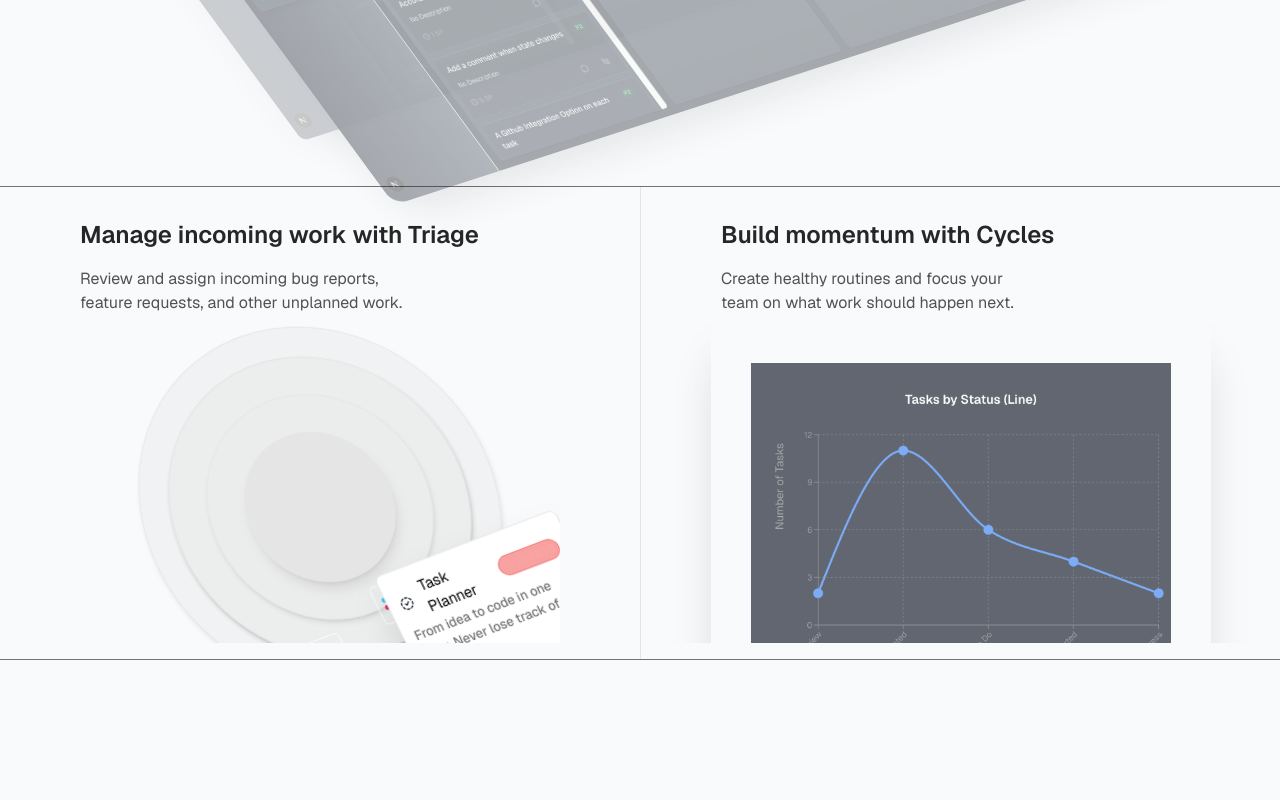
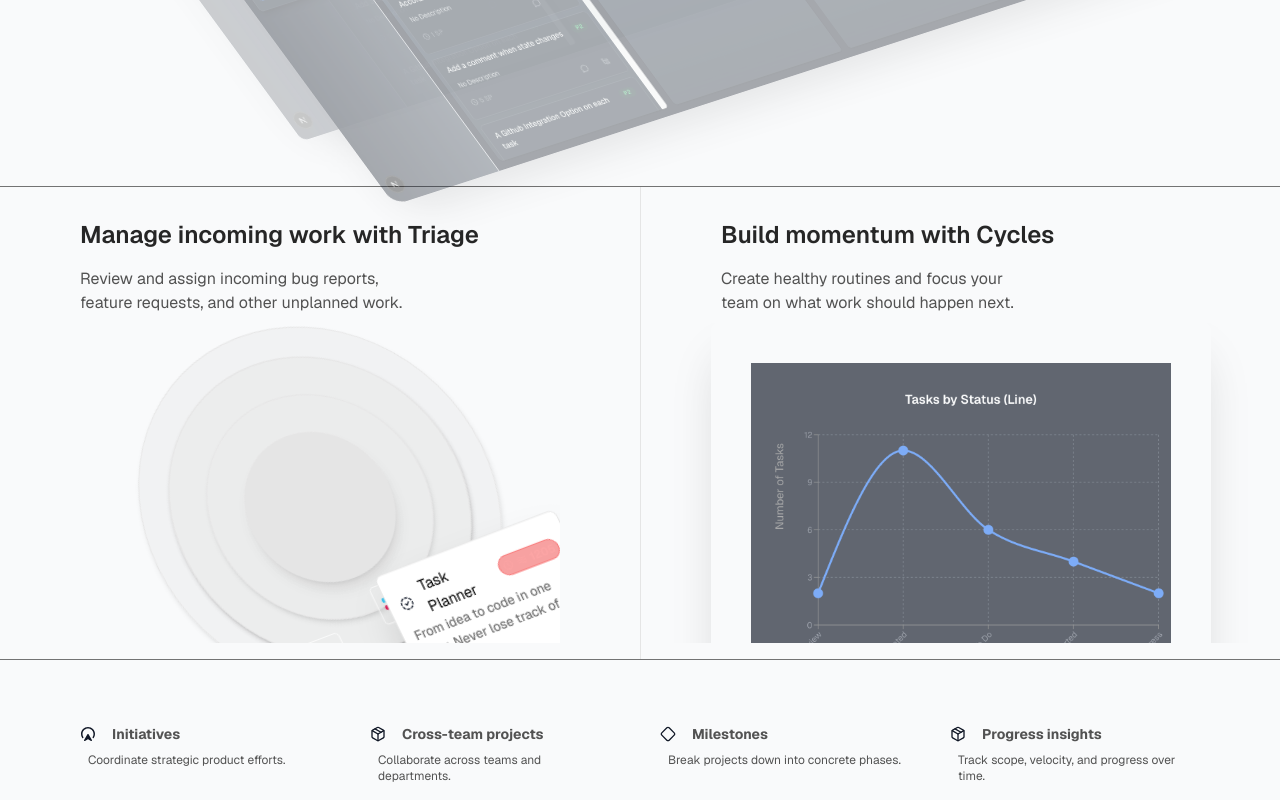
Before and after one commit to Shree0310/Achievr, a Next.js app: page /hero in a window 1280 px wide. Shown: the part 3201-4001 px from the top of the page. Before the commit the page ends 3861 px from the top, so only its background shows below. Built offline with nearby package versions, Linux system fonts and the light colour scheme; no server answers.

Commit message:
Added another section

```diff
--- a/src/app/Components/Hero/Features-secondary/FeaturesSecondary.tsx
+++ b/src/app/Components/Hero/Features-secondary/FeaturesSecondary.tsx
@@ -4,6 +4,8 @@ import { CardSkeleton } from "../ProductDirection/ProductDirection";
 import SkeletonOne from "./Skeletons/first";
 import lineGraph from "../../../../utils/Images/line-graph.png"
 import { cn } from "@/lib/utils";
+import { LocationPinIcon } from "@/app/icons";
+import { BarChartIcon, DiamondIcon, PackageIcon } from "lucide-react";
 
 const FeaturesSecondary = () => {
     return <Container className="mt-36 md:pt-4 ">
@@ -31,6 +33,22 @@ const FeaturesSecondary = () => {
                         </CardSkeleton>
                     </div>
                 </div>
+        <div className="grid grid-cols-1 md:grid-cols-4 gap-10 mx-16 p-4 mt-5 md:mt-10">
+            <Card icon={<LocationPinIcon className="size-4 flex items-center rounded-sm"/>} title="Initiatives" description="Coordinate strategic product efforts."/>
+            <Card icon={<PackageIcon className="size-4 flex items-center rounded-sm"/>} title="Cross-team projects" description="Collaborate across teams and departments."/>
+            <Card icon={<DiamondIcon className="size-4 flex items-center rounded-sm"/>} title="Milestones" description="Break projects down into concrete phases."/>
+            <Card icon={<PackageIcon className="size-4 flex items-center rounded-sm"/>} title="Progress insights" description="Track scope, velocity, and progress over time."/>
+        </div>
     </Container>
 }
 export default FeaturesSecondary;
+
+const Card = ({className, icon, title, description}:{className?: string, icon: React.ReactElement, title:string, description: string}) => {
+    return <div>
+                <div className={cn("flex items-center gap-2", className)}>
+                    {icon}
+                    <h3 className="font-bold text-sm text-neutral-600 dark:text-neutral-200 m-2">{title}</h3>
+                </div>
+                <p className="text-xs text-neutral-600 dark:text-neutral-500 px-2">{description}</p>
+    </div>
+}
```
